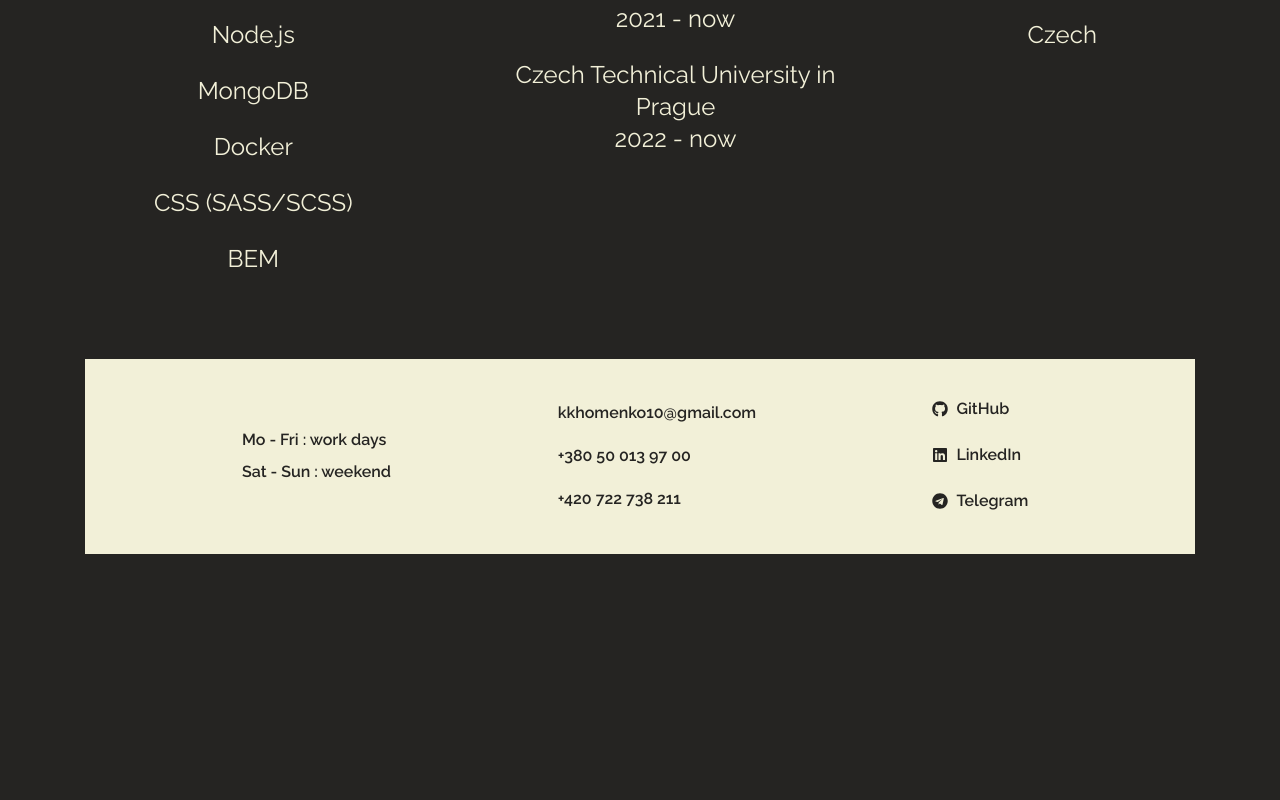
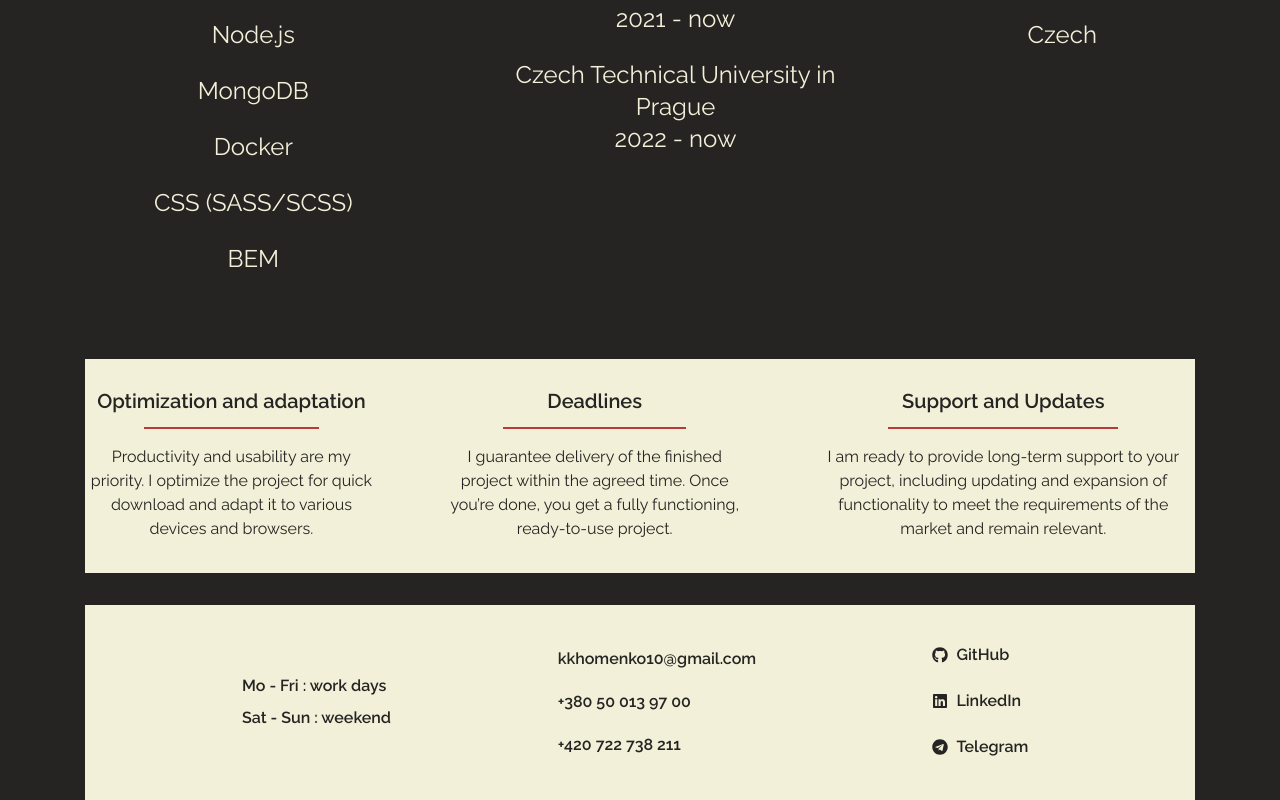
Before and after one commit to kiz0r/presentation-project, a React (Vite) app: page / in a window 1280 px wide. Shown: the part 641-1441 px from the top of the page. Before the commit the page ends 1195 px from the top, so only its background shows below. Built offline with nearby package versions, Linux system fonts and the light colour scheme.

Commit message:
Add Pros

```diff
--- /dev/null
+++ b/src/components/Pros/Pros.module.scss
@@ -0,0 +1,41 @@
+@import '../../common/styles/vars';
+
+.prosSection {
+  display: flex;
+  align-items: center;
+  justify-content: space-between;
+
+  gap: 4rem;
+  padding: 2rem 0;
+
+  background: $text-color;
+
+  color: $background-color;
+  text-align: center;
+  font-family: 'Raleway', sans-serif;
+
+  margin-bottom: 2rem; // ! DELETE LATER
+}
+
+.prosContainer {
+  display: flex;
+  flex-direction: column;
+  gap: 1rem;
+}
+
+.title {
+  font-size: 20px;
+  font-weight: 600;
+}
+
+.horLine {
+  height: 2px;
+  margin: 0 auto;
+  width: 60%;
+  background: $accent-red;
+}
+
+.body {
+  font-size: 16px;
+  line-height: 1.5rem;
+}
--- /dev/null
+++ b/src/components/Pros/index.jsx
@@ -0,0 +1,29 @@
+import { useTranslation } from 'react-i18next'
+import { animate, motion } from 'framer-motion'
+
+import { PROS } from '../../constants'
+
+import styles from './Pros.module.scss'
+
+const Pros = () => {
+  const { t } = useTranslation()
+
+  return (
+    <section className={styles.prosSection}>
+      {PROS.map(p => (
+        <div key={p.title} className={styles.prosContainer}>
+          <h3 className={styles.title}>{t(p.title)}</h3>
+          <motion.div
+            className={styles.horLine}
+            initial={{ width: 0 }}
+            animate={{ width: '60%' }}
+            transition={{ delay: 1, duration: 1 }}
+          ></motion.div>
+          <p className={styles.body}>{t(p.body)}</p>
+        </div>
+      ))}
+    </section>
+  )
+}
+
+export default Pros
--- a/src/constants.jsx
+++ b/src/constants.jsx
@@ -64,3 +64,19 @@ export const SKILLS = [
     skills: ['ukrainian', 'russian', 'english', 'czech']
   }
 ]
+
+export const PROS = [
+  {
+    title: 'optimization',
+    body: 'optimizationBody'
+  },
+
+  {
+    title: 'deadline',
+    body: 'deadlineBody'
+  },
+  {
+    title: 'support',
+    body: 'supportBody'
+  }
+]
--- a/src/locale/en/en.json
+++ b/src/locale/en/en.json
@@ -19,6 +19,12 @@
   "russian": "Russian",
   "english": "English",
   "czech": "Czech",
+  "optimization": "Optimization and adaptation",
+  "optimizationBody": "Productivity and usability are my priority. I optimize the project for quick download and adapt it to various devices and browsers.",
+  "deadline": "Deadlines",
+  "deadlineBody": "I guarantee delivery of the finished project within the agreed time. Once you’re done, you get a fully functioning, ready-to-use project.",
+  "support": "Support and Updates",
+  "supportBody": "I am ready to provide long-term support to your project, including updating and expansion of functionality to meet the requirements of the market and remain relevant.",
   "workDays": "Mo - Fri : work days",
   "weekEnd": "Sat - Sun : weekend",
   "thankForContacting": "Thanks for contacting!",
--- a/src/locale/ru/ru.json
+++ b/src/locale/ru/ru.json
@@ -19,6 +19,12 @@
   "russian": "Русский",
   "english": "Английский",
   "czech": "Чешский",
+  "optimization": "Оптимизация и адаптация",
+  "optimizationBody": "Производительность и удобство использования – мой приоритет. Я оптимизирую проект для быстрой загрузки и адаптирую его под различные устройства и браузеры.",
+  "deadline": "Сдача проекта вовремя",
+  "deadlineBody": "Гарантирую сдачу готового проекта в договоренные сроки. После завершения работы вы получаете полностью функционирующий, готовый к использованию проект.",
+  "support": "Поддержка и обновления",
+  "supportBody": "Я готов оказать долгосрочную поддержку вашего проекта, включая обновления и расширение функционала, чтобы он соответствовал требованиям рынка и оставался актуальным.",
   "workDays": "Пн - Пт : рабочие дни",
   "weekEnd": "Сб - Вс : выходные дни",
   "thankForContacting": "Спасибо за обращение!",
--- a/src/pages/MainPage/index.jsx
+++ b/src/pages/MainPage/index.jsx
@@ -1,6 +1,7 @@
 import Header from '../../components/Header'
 import Footer from '../../components/Footer'
 import Skills from '../../components/Skills'
+import Pros from '../../components/Pros'
 
 const MainPage = () => {
   return (
@@ -8,6 +9,7 @@ const MainPage = () => {
       <Header />
       <main>
         <Skills />
+        <Pros />
       </main>
       <Footer />
     </>
```
